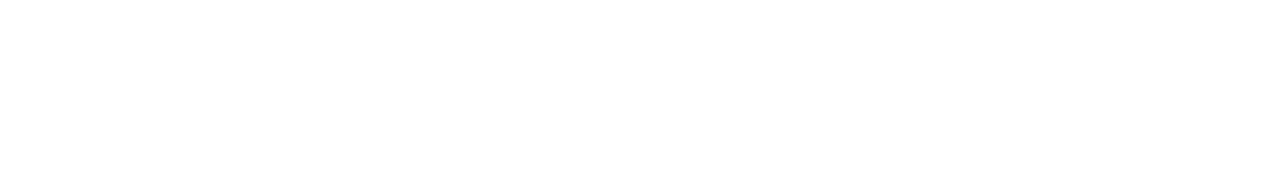
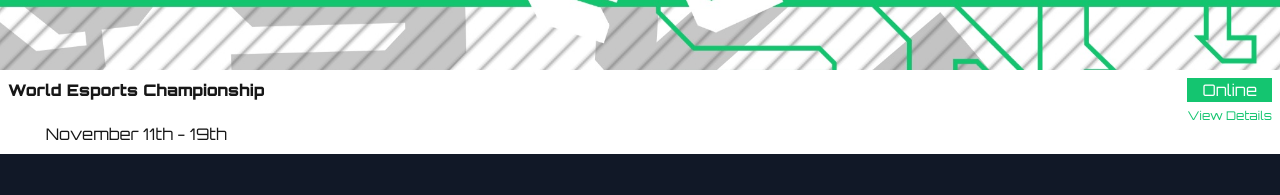
Before and after one commit to djtimog/pixelcore-gaming, a Next.js app: page / in a window 1280 px wide. Shown: the part 1245-1440 px from the top of the page. Before the commit the page ends 1126 px from the top, so only its background shows below. Built offline with nearby package versions, Linux system fonts and the light colour scheme.

Commit message:
added an hover effect for the event card

```diff
--- a/app/page.tsx
+++ b/app/page.tsx
@@ -35,7 +35,7 @@
           </div>
         </section>
         <section className={`${styles.event} mt-10`}>
-          {/* <EventCard date={"November 11th - 19th"} title={"World Esports Championship"} image={"/white-bg-image.jpg"} status={"Online"} /> */}
+          <EventCard date={"November 11th - 19th"} title={"World Esports Championship"} image={"/white-bg-image.jpg"} status={"Online"} />
         </section>
       </main>
       <Footer />
--- a/ui/event.tsx
+++ b/ui/event.tsx
@@ -4,6 +4,7 @@
 import "swiper/css/navigation";
 import Image from "next/image";
 import Link from "next/link";
+import { useState , useEffect} from "react";
 
 export default function EventCard ({
   date,
@@ -16,14 +17,25 @@
   image: string;
   status: string;
 }){
+  const [hoverEvent, setHoverEvent] = useState<boolean>(false)
+
+  useEffect(()=>{
+    let eventCard = document.getElementById(`event-${title}`);
+
+    if (eventCard?.onmouseover){
+      setHoverEvent(true)
+    }
+  },[])
+
+
   return (
-    <div className="bg-gray-300 h-[15rem] w-[10rem] rounded-md shadow-lg relative">
+    <div className="bg-gray-300 h-[15rem] w-[10rem] rounded-md shadow-lg relative" id={`event-${title}`}>
       <Image
         src={image}
         alt={title}
         width={100}
         height={100}
-              className="w-full h-full object-contain rounded-md"
+        className={`w-full h-full ${hoverEvent? "object-contain": "object-none"} rounded-md`}
       />
       <div className="absolute bottom-0 left-0 bg-gray-400 bg-opacity-70 p-2 w-full h-full rounded-md text-center flex flex-col justify-between">
         <div className="space-y-5">
```
Lines whose indentation alone changed are shown as unchanged.
